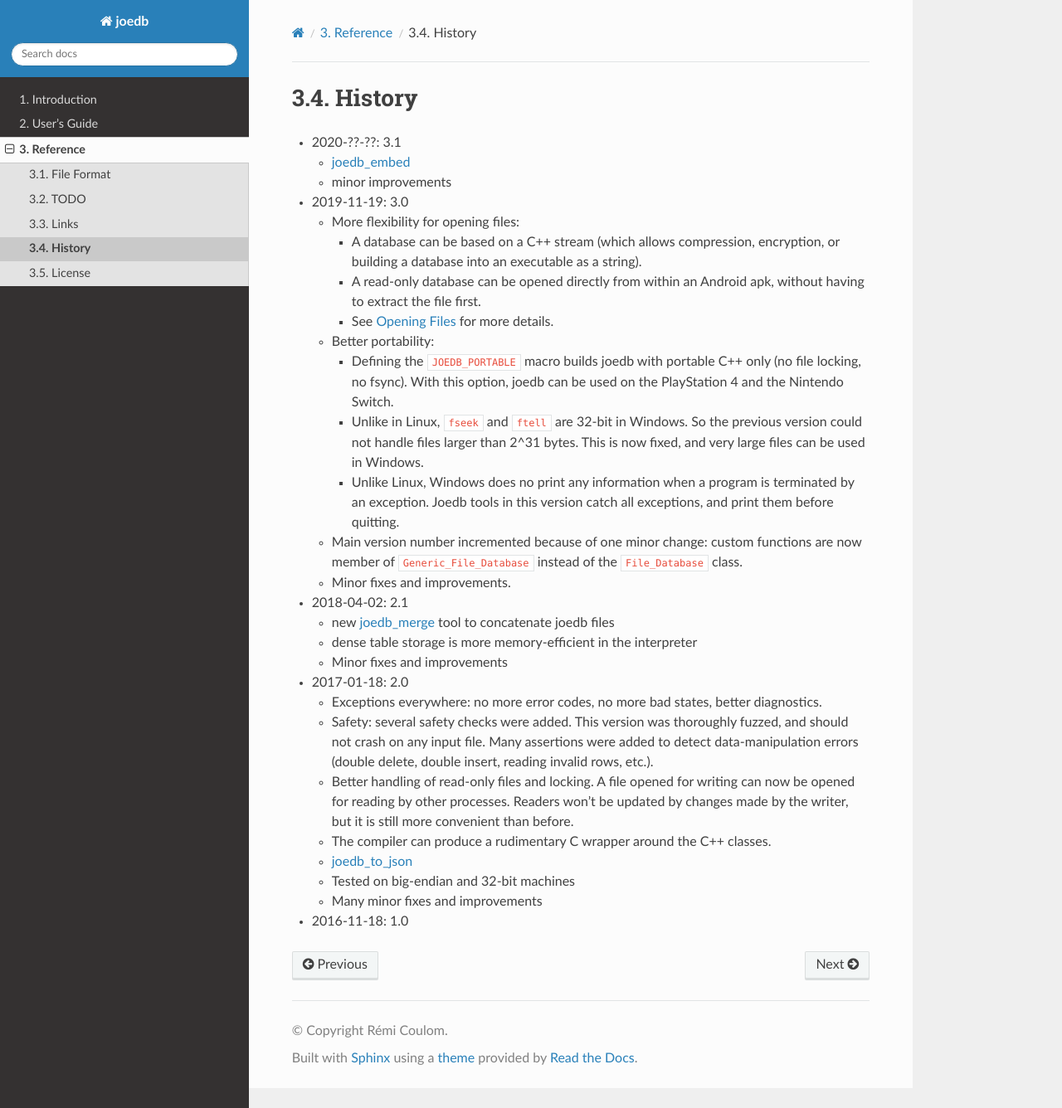
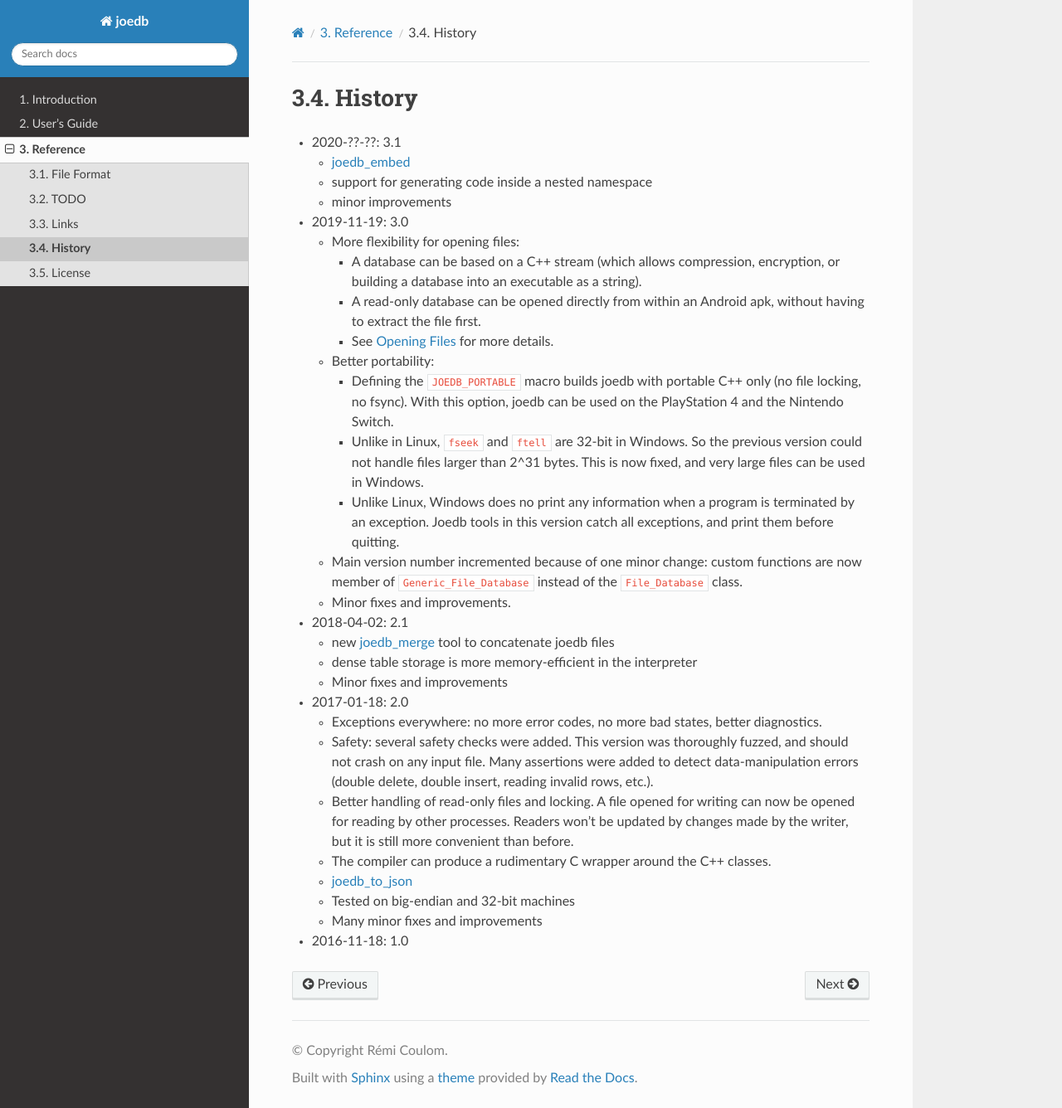
Before and after one commit to Remi-Coulom/joedb, a Sphinx documentation site: the page built from doc/source/history.rst, in a window 1280 px wide and 1336 px high. Shown: the whole window at 83% size. Built offline with Sphinx 7.4.7 and the Read the Docs theme 2.0.0, drawn with Linux system fonts in a browser that asks for light colours; formulas are drawn with MathJax 3.

Commit message:
history doc

```diff
--- a/doc/source/history.rst
+++ b/doc/source/history.rst
@@ -4,6 +4,7 @@ History
 - 2020-??-??: 3.1
 
   - :ref:`joedb_embed`
+  - support for generating code inside a nested namespace
   - minor improvements
 
 - 2019-11-19: 3.0
```
